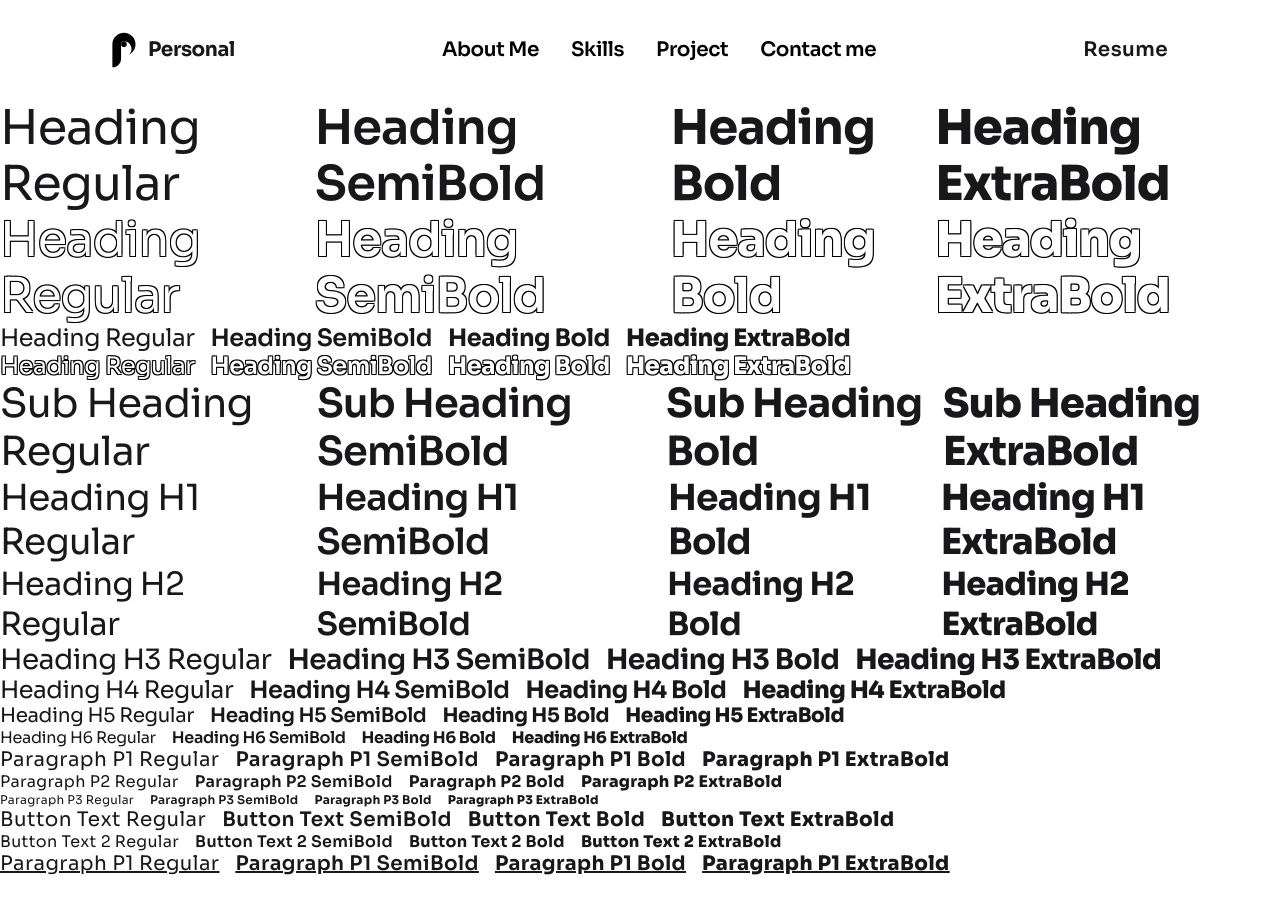
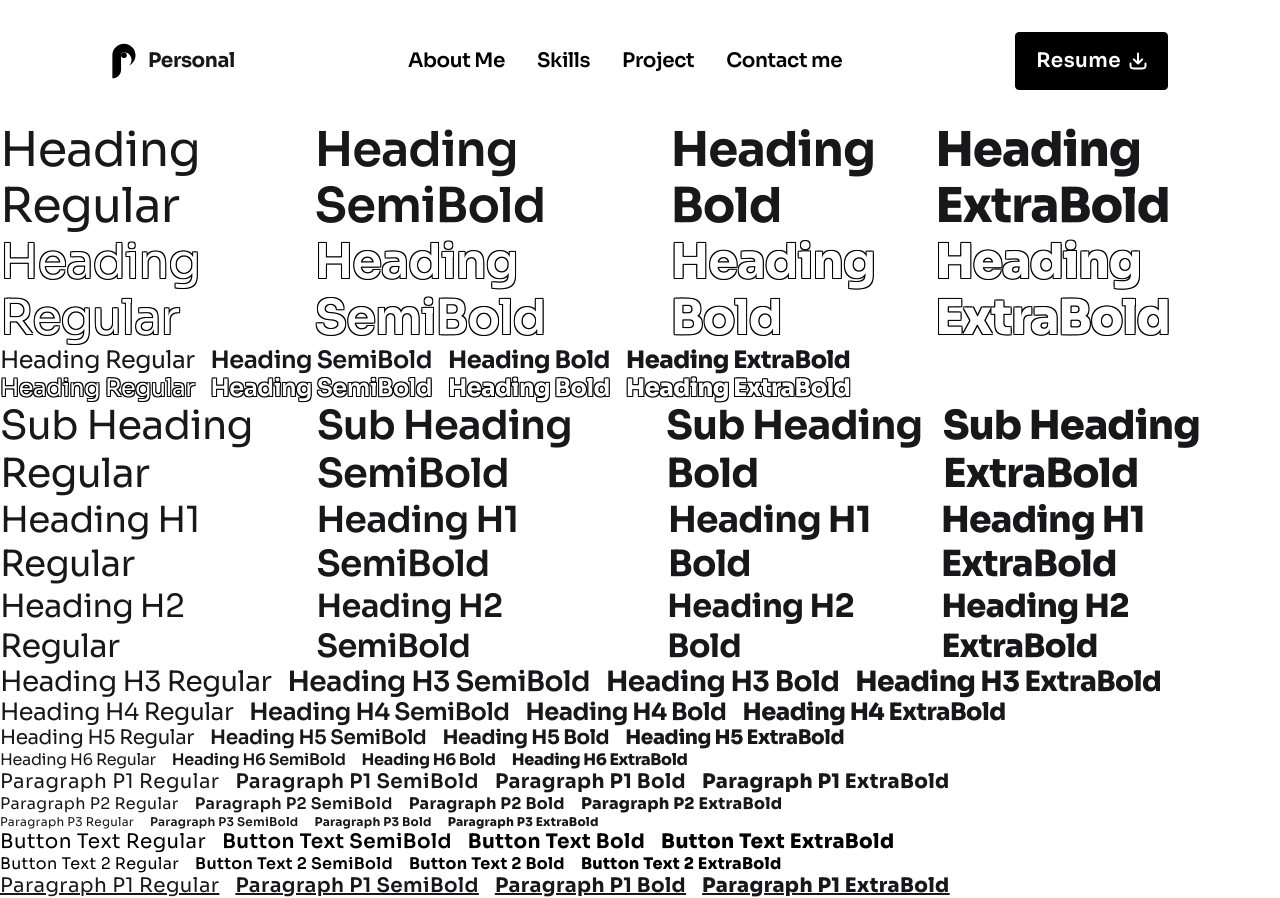
Before and after one commit to Fablek/portfolio, a Next.js app: page / in a window 1280 px wide. Before the commit the page ends 876 px from the top, so only its background shows below. Built offline with nearby package versions, Linux system fonts and the light colour scheme.

Commit message:
:sparkles: button comp

```diff
--- /dev/null
+++ b/src/components/Button/Button.tsx
@@ -0,0 +1,62 @@
+import clsx from "clsx";
+
+type ButtonProps = {
+  children?: React.ReactNode;
+  icon?: React.ReactNode;
+  iconPosition?: "left" | "right"; // ← NEW
+  size?: "small" | "medium";
+  variant?: "solid" | "ghost";
+  iconOnly?: boolean;
+  className?: string;
+  type?: "button" | "submit" | "reset";
+  onClick?: () => void;
+};
+
+export default function Button({
+  children,
+  icon,
+  iconPosition = "left",
+  size = "medium",
+  variant = "solid",
+  iconOnly = false,
+  className = "",
+  type = "button",
+  onClick,
+}: ButtonProps) {
+  const base =
+    "flex items-center justify-center gap-2 border rounded-sm transition-colors duration-200 cursor-pointer";
+
+  const sizes = {
+    small: iconOnly ? "w-8 h-8" : "px-4 py-[14px] text-sm",
+    medium: iconOnly ? "w-10 h-10" : "px-5 py-4 text-base",
+  };
+
+  const variants = {
+    solid: `
+      bg-black text-white border-black
+      hover:bg-[var(--primary-neutral)] hover:border-[var(--primary-neutral)]
+      active:bg-white active:text-black active:border-black
+    `,
+    ghost: `
+      bg-transparent text-black border-black
+       hover:bg-[var(--primary-neutral)] hover:text-white hover:border-[var(--primary-neutral)]
+      active:bg-white active:text-black active:border-black
+    `,
+  };
+
+  return (
+    <button
+      type={type}
+      onClick={onClick}
+      className={clsx(base, sizes[size], variants[variant], className)}
+    >
+      {icon && iconPosition === "left" && (
+        <span>{icon}</span>
+      )}
+      {children}
+      {icon && iconPosition === "right" && (
+        <span>{icon}</span>
+      )}
+    </button>
+  );
+}
--- /dev/null
+++ b/src/components/Button/index.ts
@@ -0,0 +1 @@
+export { default as Button } from "./Button";
--- a/src/components/Header.tsx
+++ b/src/components/Header.tsx
@@ -1,6 +1,8 @@
 "use client"
 
 import { HeadingH5, ButtonText, NavLink } from "@/components/Typography";
+import { Button } from "@/components/Button";
+import DownloadIcon from "@/components/Icons/DownloadIcon";
 
 export default function Header() {
     return (
@@ -20,7 +22,9 @@ export default function Header() {
             <NavLink href="/#contact">Contact me</NavLink>
           </nav>
 
-          <ButtonText weight="semibold">Resume</ButtonText>
+          <Button size="medium" iconPosition="right" variant="solid" icon={<DownloadIcon />}>
+            <ButtonText weight="semibold">Resume</ButtonText>
+          </Button>
         </header>
     )
 }
--- /dev/null
+++ b/src/components/Icons/DownloadIcon.tsx
@@ -0,0 +1,20 @@
+export default function DownloadIcon({ className = "" }: { className?: string }) {
+  return (
+    <svg
+      className={className}
+      width="18"
+      height="18"
+      viewBox="0 0 18 18"
+      fill="none"
+      xmlns="http://www.w3.org/2000/svg"
+    >
+      <path
+        d="M16.5 11.5V12.5C16.5 13.9001 16.5 14.6002 16.2275 15.135C15.9878 15.6054 15.6054 15.9878 15.135 16.2275C14.6002 16.5 13.9001 16.5 12.5 16.5H5.5C4.09987 16.5 3.3998 16.5 2.86502 16.2275C2.39462 15.9878 2.01217 15.6054 1.77248 15.135C1.5 14.6002 1.5 13.9001 1.5 12.5V11.5M13.1667 7.33333L9 11.5M9 11.5L4.83333 7.33333M9 11.5V1.5"
+        stroke="currentColor"
+        strokeWidth="2"
+        strokeLinecap="round"
+        strokeLinejoin="round"
+      />
+    </svg>
+  );
+}
--- a/src/components/Typography/ButtonText.tsx
+++ b/src/components/Typography/ButtonText.tsx
@@ -17,7 +17,7 @@ export default function ButtonText({
   className = "",
 }: Props) {
   const baseClasses =
-    "text-[20px] leading-[24px] tracking-[0.02em] text-[var(--gray-900)]";
+    "text-[20px] leading-[24px] tracking-[0.02em]";
   return (
     <span className={`${baseClasses} ${weightMap[weight]} ${className}`}>
       {children}
--- a/src/components/Typography/ButtonText2.tsx
+++ b/src/components/Typography/ButtonText2.tsx
@@ -17,7 +17,7 @@ export default function ButtonText2({
   className = "",
 }: Props) {
   const baseClasses =
-    "text-[16px] leading-[20px] tracking-[0.02em] text-[var(--gray-900)]";
+    "text-[16px] leading-[20px] tracking-[0.02em]";
   return (
     <span className={`${baseClasses} ${weightMap[weight]} ${className}`}>
       {children}
```
Also changed, not shown: package.json (+6 -5 lines), 1 other file (tests, documents, lock files or other folders).
